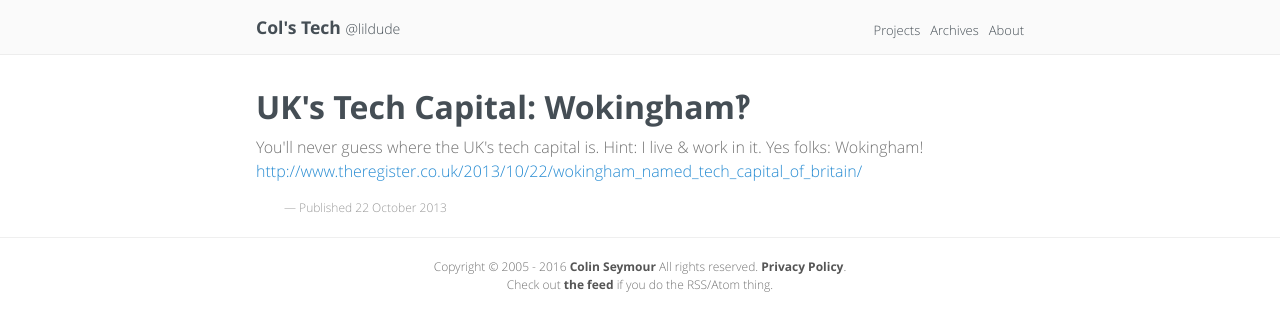
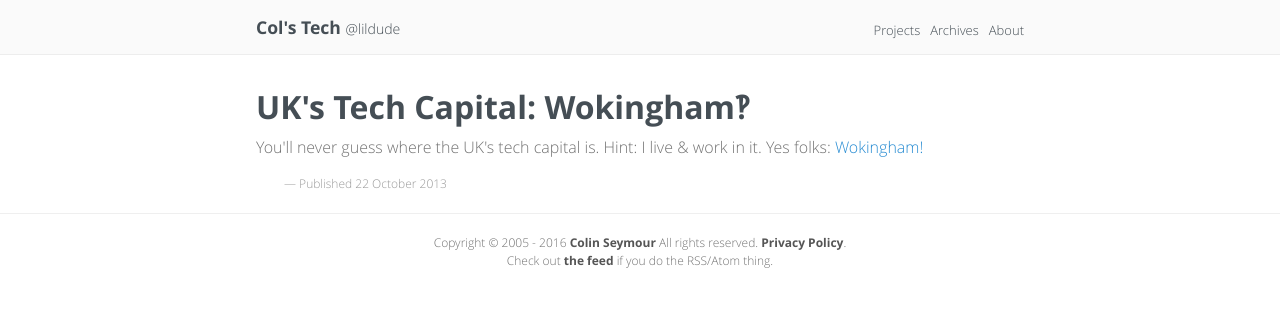
Before and after one commit to lildude/lildude.co.uk, a Jekyll site: the page built from _posts/2013-10-22-uks-tech-capital-wokingham.html, in a window 1280 px wide. Shown: the top 331 px of the page. Built offline with Jekyll 4.4.1, drawn with Linux system fonts in a browser that asks for light colours; Markdown is read by kramdown in place of the engine named in the settings; part of the change alters nothing that is shown.

Commit message:
Fix link

```diff
--- a/_posts/2013-10-22-uks-tech-capital-wokingham.html
+++ b/_posts/2013-10-22-uks-tech-capital-wokingham.html
@@ -7,4 +7,4 @@ tags:
 type: post
 published: true
 ---
-<p>You'll never guess where the UK's tech capital is. Hint: I live & work in it. Yes folks: Wokingham! <a href="http://www.theregister.co.uk/2013/10/22/wokingham_named_tech_capital_of_britain/" target="_blank">http://www.theregister.co.uk/2013/10/22/wokingham_named_tech_capital_of_britain/</a></p>
+<p>You'll never guess where the UK's tech capital is. Hint: I live & work in it. Yes folks: <a href="http://www.theregister.co.uk/2013/10/22/wokingham_named_tech_capital_of_britain/" target="_blank">Wokingham!</a></p>
```
